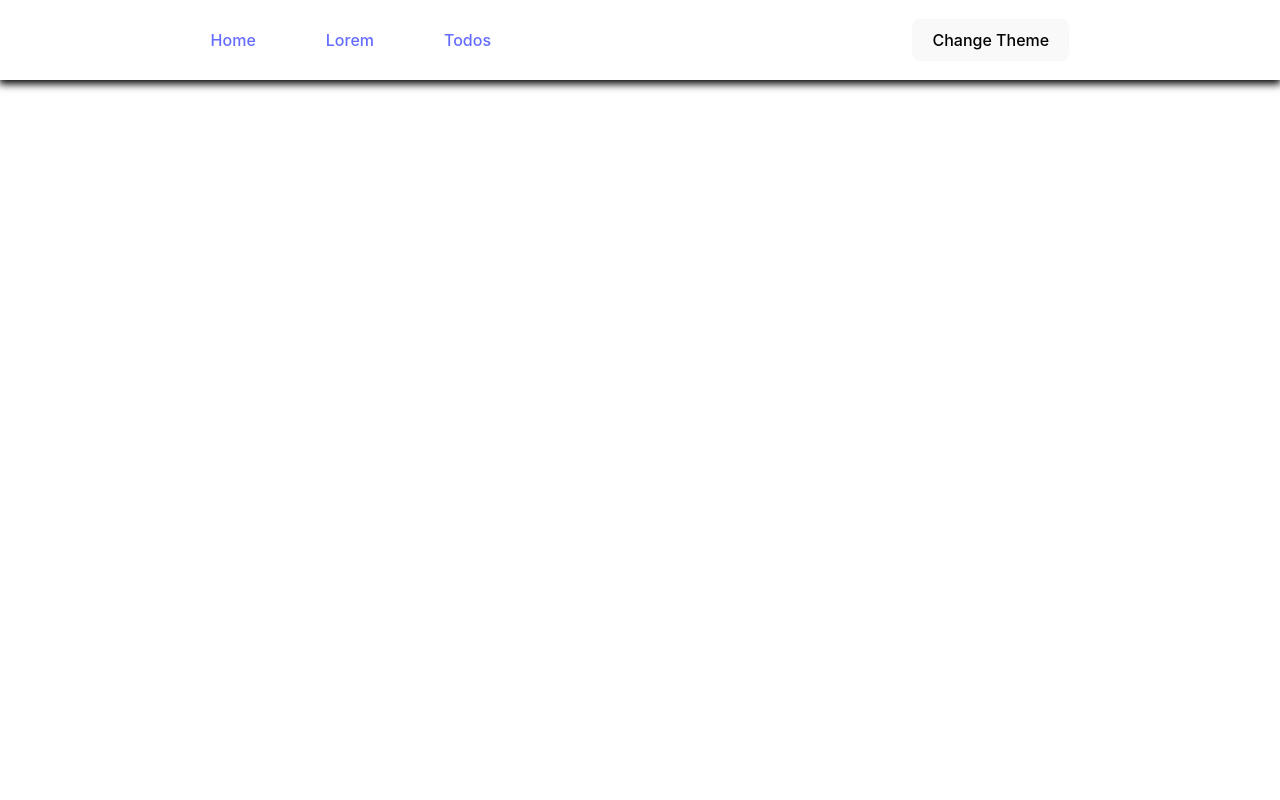
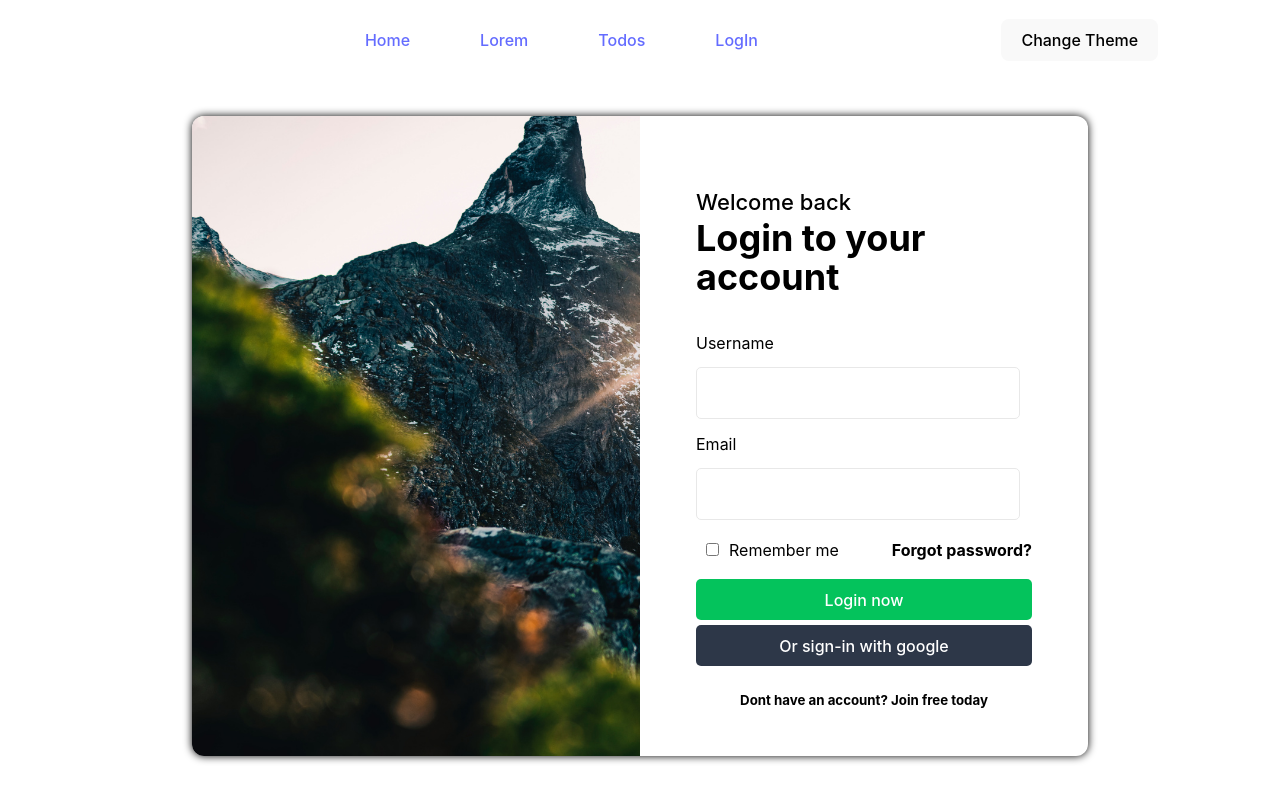
Before and after one commit to WebCodersDeveloper/todo-redux, a React (Vite) app: page /login in a window 1280 px wide. Built offline with nearby package versions, Linux system fonts and the light colour scheme.

Commit message:
update 3.0

```diff
--- a/src/App.css
+++ b/src/App.css
@@ -39,6 +39,13 @@
   align-items: center;
   justify-content: space-around;
   box-shadow: 0 3px 8px 1px black;
+  margin:  0 auto;
+}
+.light .nic{
+  color: #000;
+}
+.dark .nic{
+  color: #fff;
 }
 .nav nav{
   display: flex;
@@ -114,3 +121,132 @@
 .btn__red:hover{
   background: red;
 }
+
+.sign_main{
+  max-width: 1920px;
+  height: 89vh;
+  display: flex;
+  align-items: center;
+  justify-content: center;
+  margin: 0 auto;
+}
+.sign_main_center{
+  /* border: 1px solid red; */
+  border-radius: 12px;
+  overflow: hidden;
+  width: 70%;
+  height: 90%;
+  display: grid;
+  grid-template-columns: 1fr 1fr;
+  box-shadow: 0px 0px 8px 0px black;
+}
+.dark_bg{
+  background: url(../public/image\ 1.png);
+  background-size: 100%;
+  background-repeat: no-repeat;
+}
+.light_bg{
+  background: url(../public/bg.jpg);
+  background-size: cover;
+  background-repeat: no-repeat;
+}
+.right{
+  display: flex;
+  flex-direction: column;
+  align-items: center;
+  justify-content: center;
+}
+.right__main{
+  /* border: 1px solid red; */
+  width: 75%;
+  height: 75%;
+  padding: 25px 5px;
+  display: flex;
+  flex-direction: column;
+}
+.right__main h1{
+  font-size: 36px;
+}
+.dark .right__main h1{
+  color: #fff;
+}
+.light .right__main h1{
+  color: #000;
+}
+.right__main h3{
+  font-size: 22px;
+  font-weight: 500;
+}
+.dark .right__main h3{
+  color: #fff;
+}
+.light .right__main h3{
+  color: #000;
+}
+.right__main form{
+  display: flex;
+  flex-direction: column;
+  justify-content: space-around;
+  padding: 25px 0 0 0;
+  /* border: 1px solid; */
+  width: 100%;
+  height: 75%;
+}
+.right__main .inp{
+  height: 50px;
+  border-radius: 5px;
+  border: 1px solid #E8E8E8;
+  width: 90%;
+  font-size: 16px;
+  padding: 0px 10px;
+}
+.right__main form label{
+  /* font-family: Roboto; */
+  font-size: 16px;
+  font-style: normal;
+  font-weight: 400;
+  line-height: normal;
+  padding: 5px 0;
+}
+.dark .right__main form{
+  color: #fff;
+}
+.light .right__main form{
+  color: #000;
+}
+.rmf{
+  display: flex;
+  /* border: 1px solid #000; */
+  width: 100%;
+  height: 40px;
+  justify-content: space-between;
+  align-items: center;
+}
+.rmf span{
+  display: flex;
+  align-items: center;
+  height: 100%;
+  gap: 10px;
+  width: 50%;
+  padding: 0 10px;
+}
+.btn_log{
+  border-radius: 5px;
+  background: #04C35C;
+  color: #fff;
+}
+.btn_gg{
+  border-radius: 5px;
+  background: #2D3748;
+  color: #fff;
+}
+.dark .free{
+  color: #fff;
+}
+.light .free{
+  color: #000;
+}
+.btn{
+  display: flex;
+  gap: 35px;
+}
--- a/src/App.jsx
+++ b/src/App.jsx
@@ -5,6 +5,7 @@ import Header from "./Header";
 import Home from './Home';
 import Lorem from './Lorem';
 import { Route, Routes } from 'react-router-dom';
+import LogInUp from './LogInUp';
 
 export const ThemeContext = createContext({
   theme: 'light',
@@ -25,6 +26,7 @@ export default function App() {
         <Route path='/' element={<Home />}/>
         <Route path='/lorem' element={<Lorem />}/>
         <Route path='/todos' element={<Todos />}/>
+        <Route path='/login' element={<LogInUp />}/>
         {/* <Lorem />
         <Todos /> */}
       </Routes>
--- a/src/Header.jsx
+++ b/src/Header.jsx
@@ -2,18 +2,30 @@
 import { Link } from 'react-router-dom';
 import { useContext } from 'react';
 import { ThemeContext } from './App';
+import { useDispatch, useSelector } from 'react-redux';
+import { logout } from './component/login/loginSlicer';
 
 export default function Header() {
   const { theme, toggleTheme } = useContext(ThemeContext);
-
+  const user = useSelector((state) => state.userLogin)
+  const dispatch = useDispatch();
+  // console.log(user);
+  const handleClick = () =>{
+    dispatch(logout())
+  }
   return (
     <header className={`nav ${theme}`}>
+      <h2 className='nic'>{user.userName}</h2>
       <nav>
         <Link to="/">Home</Link>
         <Link to="/lorem">Lorem</Link>
         <Link to="/todos">Todos</Link>
+        <Link to="/login">LogIn</Link>
       </nav>
+      <div className="btn">
       <button onClick={toggleTheme}>Change Theme</button>
+      {user.isLogined && <button onClick={handleClick}>Log Out</button>}
+      </div>
     </header>
   );
 }
--- a/src/Home.jsx
+++ b/src/Home.jsx
@@ -2,13 +2,16 @@
 
 import { useContext } from "react"
 import { ThemeContext } from "./App"
+import { useSelector } from "react-redux"
 
 export default function Home() {
     const {theme} = useContext(ThemeContext)
+    const user = useSelector((state) => state.userLogin)
   return (
     <>
         <div className={`main ${theme}_main`}>
-            <h1>Home Page</h1>
+            <h2>Welcome back</h2>
+            <h1>{user.userName}</h1>
         </div>
     </>
   )
--- /dev/null
+++ b/src/LogInUp.jsx
@@ -0,0 +1,56 @@
+// import React from 'react'
+
+import { useContext, useState } from "react"
+import { ThemeContext } from "./App"
+import { useDispatch, useSelector } from "react-redux";
+import { login } from "./component/login/loginSlicer";
+
+export default function LogInUp() {
+    const {theme} = useContext(ThemeContext)
+    const dispatch = useDispatch();
+    const log = useSelector((state) => state.userLogin)
+    console.log(log);
+
+    const [name, setName] = useState("");
+    const [email, setEmail] = useState("");
+
+    const handleSubmit = (e) => {
+        e.preventDefault();
+        dispatch(login({ userName: name, email: email, isLogined: true }));
+        setName("")
+        setEmail("")
+    };
+
+
+  return (
+    <>
+        <div className={`sign_main ${theme}`}>
+            <div className="sign_main_center">
+                <div className={`left ${theme}_bg`}></div>
+                <div className="right">
+                    <div className="right__main">
+                        <h3>Welcome back</h3>
+                        <h1>Login to your account</h1>
+                        <form onSubmit={handleSubmit}>
+                            <label htmlFor="UserNAme">Username</label>
+                            <input className="inp" type="text"  value={name} onChange={(e) => setName(e.target.value)}/>
+                            <label htmlFor="Email">Email</label>
+                            <input className="inp" type="text" value={email} onChange={(e) => setEmail(e.target.value)}/>
+                            <div className="rmf">
+                                <span>
+                                    <input type="checkbox" />
+                                    <p>Remember me</p>
+                                </span>
+                                <b>Forgot password?</b>
+                            </div>
+                            <button className="btn_log">Login now</button>
+                        </form>
+                        <button className="btn_gg">Or sign-in with google</button>
+                    </div>
+                    <h5 className="free">Dont have an account? Join free today</h5>
+                </div>
+            </div>
+        </div>
+    </>
+  )
+}
--- /dev/null
+++ b/src/component/login/loginSlicer.js
@@ -0,0 +1,33 @@
+import { createSlice } from "@reduxjs/toolkit";
+
+const initialState = {
+  userName: "",
+  email: "",
+  isLogined: false,
+};
+
+const userLogin = createSlice({
+  name: 'login',
+  initialState: initialState,
+  reducers: {
+    login: (state, action) => {
+      return {
+        ...state,
+        userName: action.payload.userName,
+        email: action.payload.email,
+        isLogined: action.payload.isLogined
+      };
+    },
+    logout: (state) => {
+        return{
+            ...state,
+            userName: "",
+            email: "",
+            isLogined: false
+        }
+    },
+  },
+});
+
+export const { login, logout } = userLogin.actions;
+export default userLogin.reducer;
--- a/src/store.js
+++ b/src/store.js
@@ -1,8 +1,10 @@
 import { configureStore } from "@reduxjs/toolkit";
 import todoSlicer from "./component/todos/todoSlicer";
+import loginSlicer from "./component/login/loginSlicer";
 
 export default configureStore({
     reducer:{
         todos: todoSlicer,
+        userLogin: loginSlicer,
     },
 });
```
Also changed, not shown: public/bg.jpg (added), public/image 1.png (added).
